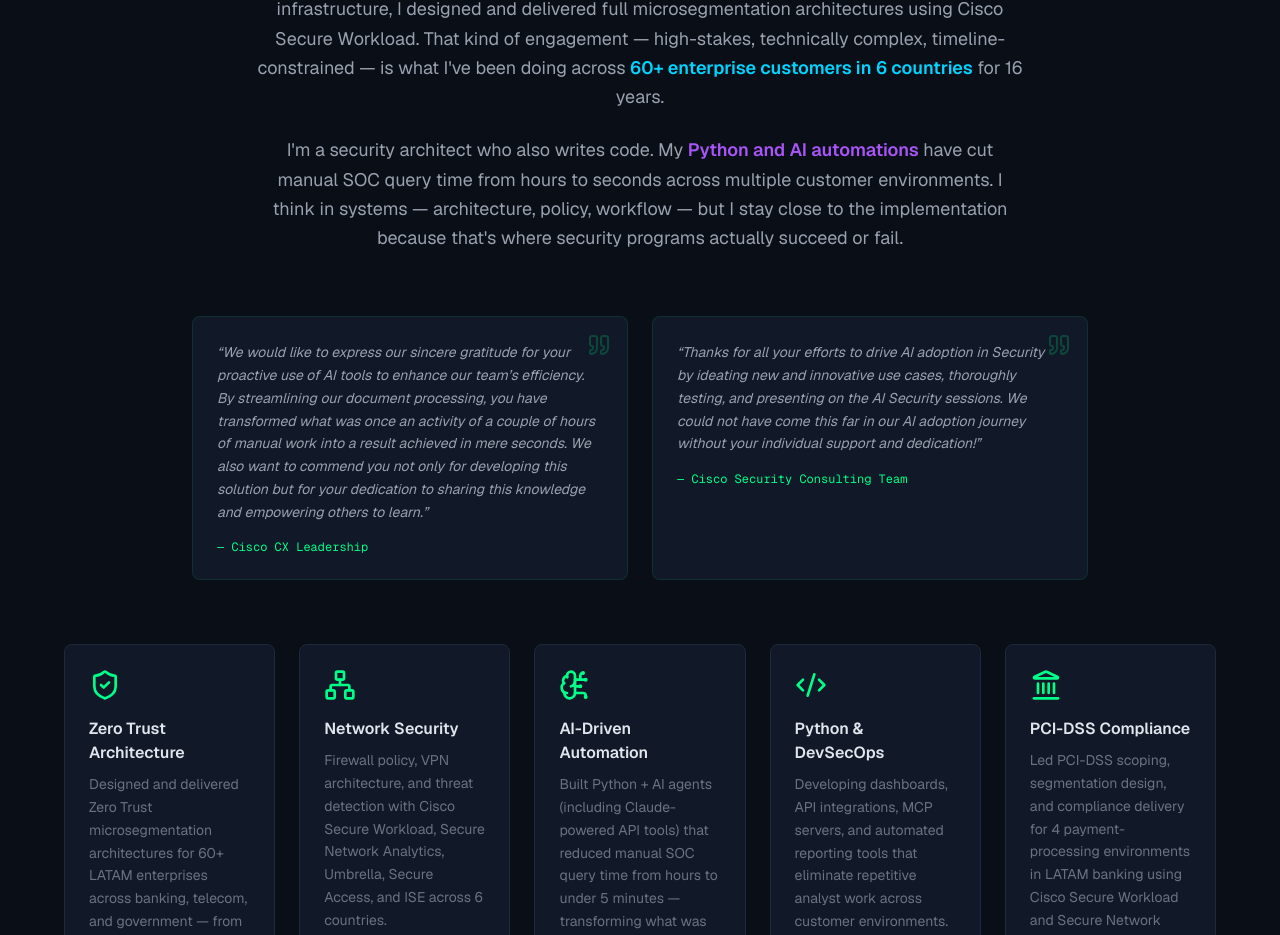
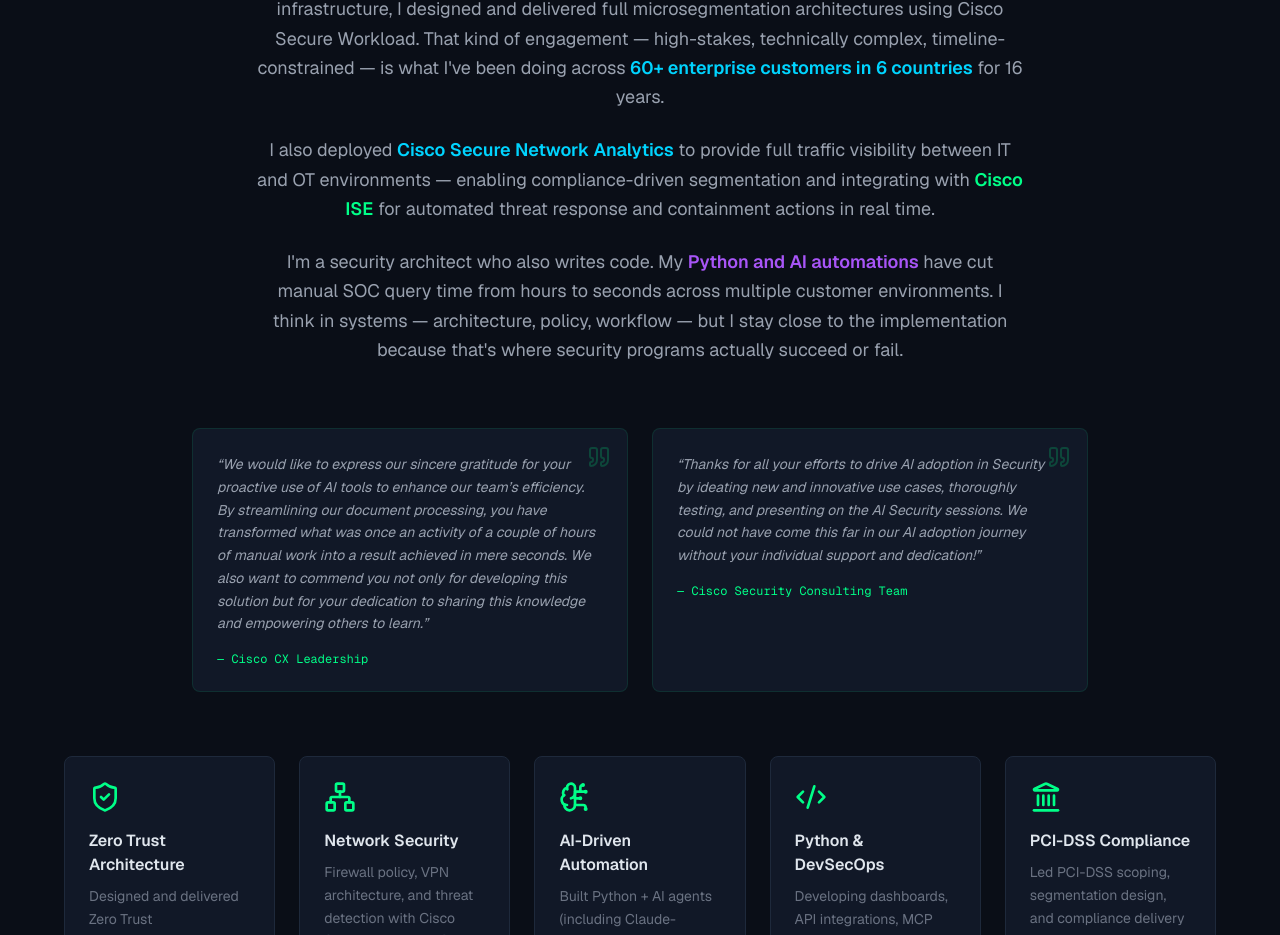
Before and after one commit to fehach/portfolio, a Next.js app: page / in a window 1280 px wide. Shown: the part 1035-1970 px from the top of the page. Built offline with nearby package versions, Linux system fonts and the light colour scheme.

Commit message:
feat: add Secure Network Analytics + ISE threat containment paragraph to About

```diff
--- a/src/components/About.tsx
+++ b/src/components/About.tsx
@@ -170,6 +170,16 @@
               60+ enterprise customers in 6 countries
             </span>{" "}
             for 16 years.
+          </p>
+          <p className="text-gray-400 leading-relaxed text-center text-base sm:text-lg mb-6">
+            I also deployed{" "}
+            <span className="text-neon-blue font-semibold">
+              Cisco Secure Network Analytics
+            </span>{" "}
+            to provide full traffic visibility between IT and OT environments
+            &mdash; enabling compliance-driven segmentation and integrating with{" "}
+            <span className="text-neon-green font-semibold">Cisco ISE</span>{" "}
+            for automated threat response and containment actions in real time.
           </p>
           <p className="text-gray-400 leading-relaxed text-center text-base sm:text-lg">
             I&apos;m a security architect who also writes code. My{" "}
```
